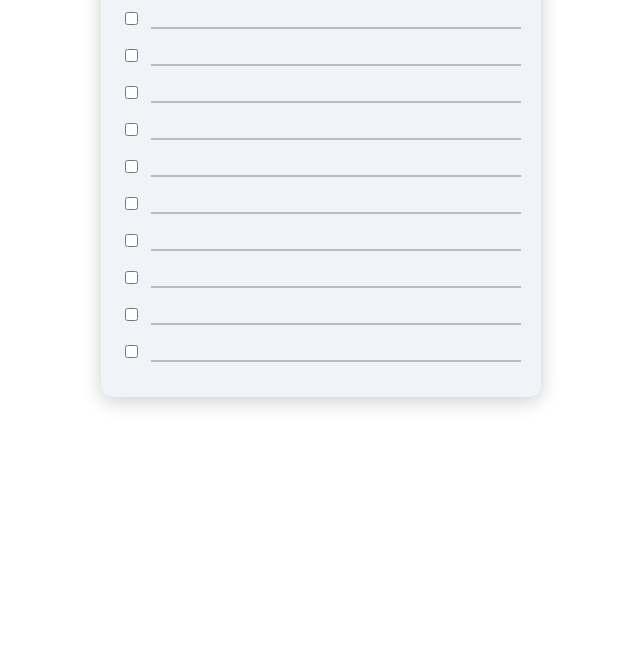
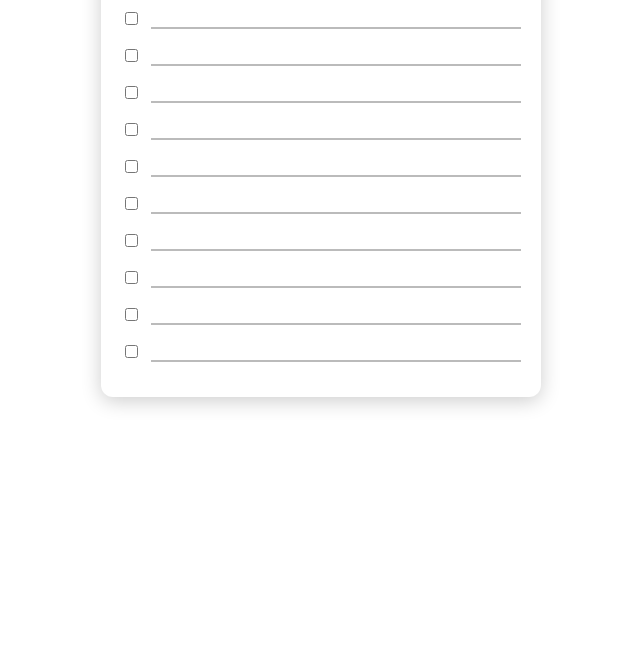
Before and after one commit to andycaste2004/PongJS, a plain HTML site: page OneDrive/Escritorio/GithubProjects/ToDoList/index.html in a window 1280 px wide. Shown: the part 130-800 px from the top of the page, without its empty margins (319-959 px from the left). Drawn offline with Linux system fonts and the light colour scheme.

Commit message:
changed background

```diff
--- a/OneDrive/Escritorio/GithubProjects/ToDoList/style.css
+++ b/OneDrive/Escritorio/GithubProjects/ToDoList/style.css
@@ -3,7 +3,7 @@
   margin: 50px auto;
   padding: 20px;
   text-align: center;
-  background-color: #f0f4f8; /* soft bluish-gray */
+  background-color: white; /* soft bluish-gray */
   border-radius: 12px;
   box-shadow: 0 4px 20px rgba(0, 0, 0, 0.2); /* stronger shadow */
 }
```
